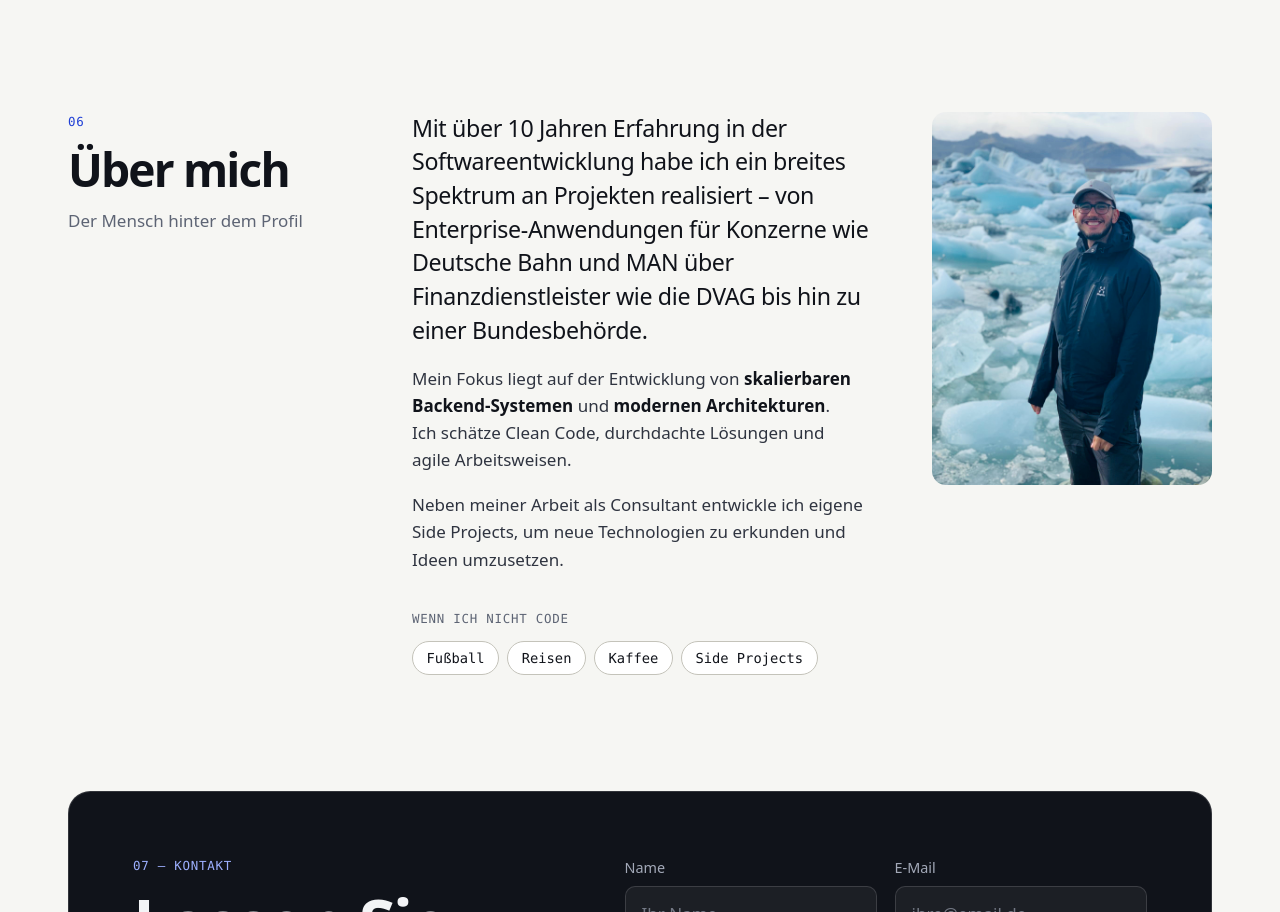
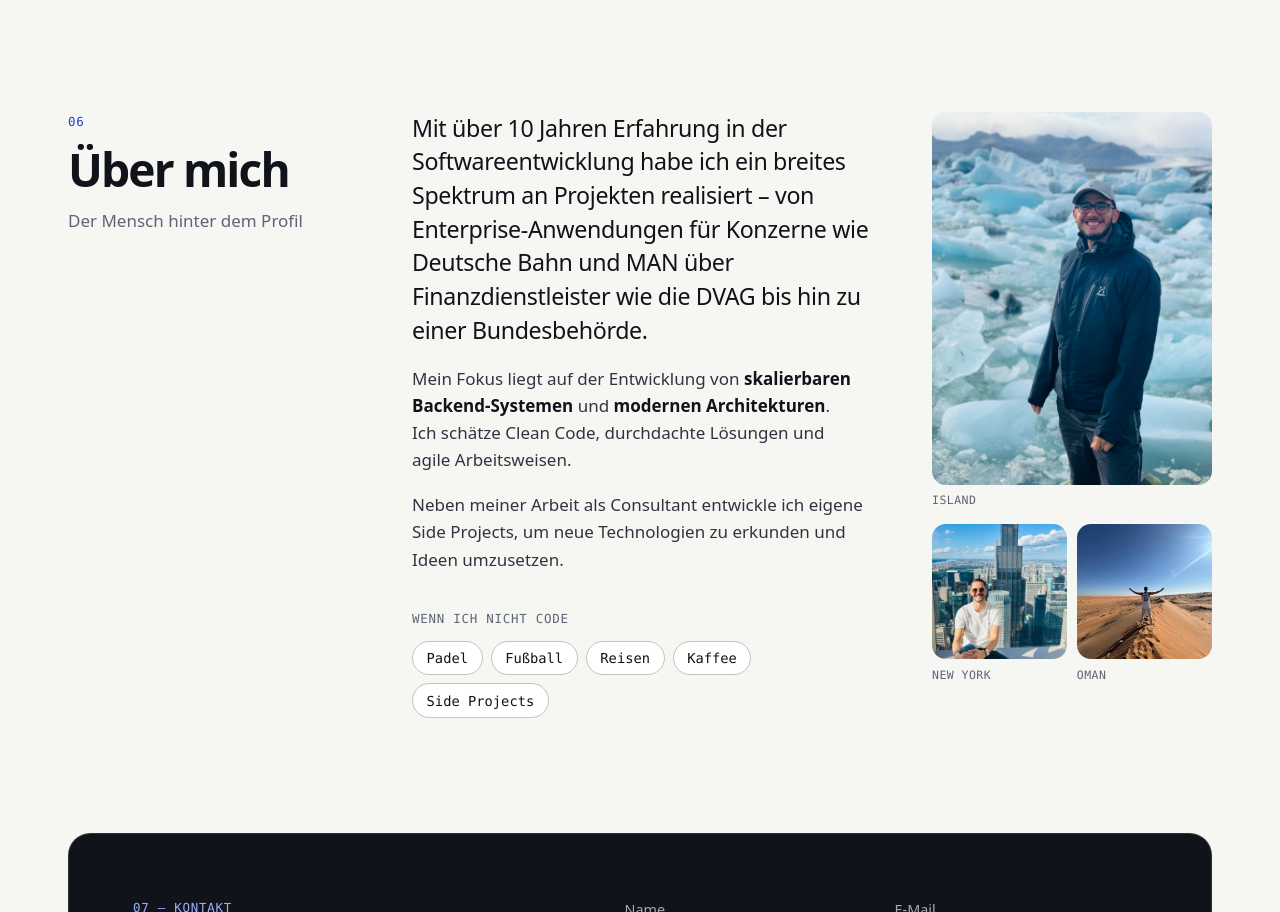
Before and after one commit to OeMA4/oemer-ayar, an Astro site: page / in a window 1280 px wide. Shown: the part 7329-8241 px from the top of the page. Built offline with nearby package versions, Linux system fonts and the light colour scheme; Astro itself is replaced by a stand-in of ours.

Commit message:
Add travel photos and padel to the about section
Show New York and Oman photos below the Iceland picture and list
padel as an interest.

Co-Authored-By: Claude Opus 5.5 <noreply@anthropic.com>

```diff
--- a/src/components/About.astro
+++ b/src/components/About.astro
@@ -2,6 +2,8 @@
 import { Image } from 'astro:assets';
 import Section from './Section.astro';
 import iceland from '../assets/iceland.jpg';
+import newYork from '../assets/new-york.webp';
+import oman from '../assets/oman.webp';
 import { about, type Lang } from '../data/content';
 
 interface Props {
@@ -22,6 +24,21 @@ const { lang } = Astro.props;
         </ul>
       </div>
     </div>
-    <Image class="about-photo" src={iceland} alt={about.imageAlt[lang]} widths={[400, 800]} sizes="(min-width: 700px) 300px, 70vw" />
+    <div class="about-gallery">
+      <figure>
+        <Image class="about-photo" src={iceland} alt={about.imageAlt[lang]} widths={[400, 800]} sizes="(min-width: 700px) 300px, 70vw" />
+        <figcaption class="mono">{about.travel.iceland[lang]}</figcaption>
+      </figure>
+      <div class="about-travel">
+        <figure>
+          <Image src={newYork} alt={about.travel.newYorkAlt[lang]} widths={[200, 400]} sizes="(min-width: 700px) 135px, 35vw" />
+          <figcaption class="mono">New York</figcaption>
+        </figure>
+        <figure>
+          <Image src={oman} alt={about.travel.omanAlt[lang]} widths={[200, 400]} sizes="(min-width: 700px) 135px, 35vw" />
+          <figcaption class="mono">Oman</figcaption>
+        </figure>
+      </div>
+    </div>
   </div>
 </Section>
--- a/src/data/content.ts
+++ b/src/data/content.ts
@@ -443,6 +443,11 @@ export const about = {
   title: { de: 'Über mich', en: 'About me' },
   intro: { de: 'Der Mensch hinter dem Profil', en: 'The person behind the profile' },
   imageAlt: { de: 'Ömer Ayar in Island', en: 'Ömer Ayar in Iceland' },
+  travel: {
+    iceland: { de: 'Island', en: 'Iceland' },
+    newYorkAlt: { de: 'Ömer Ayar vor der Skyline von New York', en: 'Ömer Ayar in front of the New York skyline' },
+    omanAlt: { de: 'Ömer Ayar auf einer Sanddüne im Oman', en: 'Ömer Ayar on a sand dune in Oman' },
+  },
   paragraphs: [
     {
       de: 'Mit über 10 Jahren Erfahrung in der Softwareentwicklung habe ich ein breites Spektrum an Projekten realisiert – von Enterprise-Anwendungen für Konzerne wie Deutsche Bahn und MAN über Finanzdienstleister wie die DVAG bis hin zu einer Bundesbehörde.',
@@ -459,6 +464,7 @@ export const about = {
   ] as L[],
   interestsTitle: { de: 'Wenn ich nicht code', en: "When I'm not coding" },
   interests: [
+    { de: 'Padel', en: 'Padel' },
     { de: 'Fußball', en: 'Football' },
     { de: 'Reisen', en: 'Travel' },
     { de: 'Kaffee', en: 'Coffee' },
--- a/src/styles/global.css
+++ b/src/styles/global.css
@@ -960,6 +960,32 @@ strong {
   border-radius: var(--radius);
 }
 
+.about-gallery figure {
+  margin: 0;
+}
+
+.about-gallery figcaption {
+  margin-top: 0.4rem;
+  font-size: 0.72rem;
+  letter-spacing: 0.04em;
+  text-transform: uppercase;
+  color: var(--muted);
+}
+
+.about-travel {
+  display: grid;
+  grid-template-columns: 1fr 1fr;
+  gap: 0.6rem;
+  margin-top: 0.9rem;
+}
+
+.about-travel img {
+  width: 100%;
+  aspect-ratio: 1 / 1;
+  object-fit: cover;
+  border-radius: var(--radius);
+}
+
 /* ---------- Kontakt ---------- */
 
 .contact-panel {
@@ -1320,7 +1346,7 @@ strong {
     grid-template-columns: minmax(0, 1fr);
   }
 
-  .about-photo {
+  .about-gallery {
     max-width: 260px;
   }
 
```
Also changed, not shown: src/assets/new-york.webp (added), src/assets/oman.webp (added).
